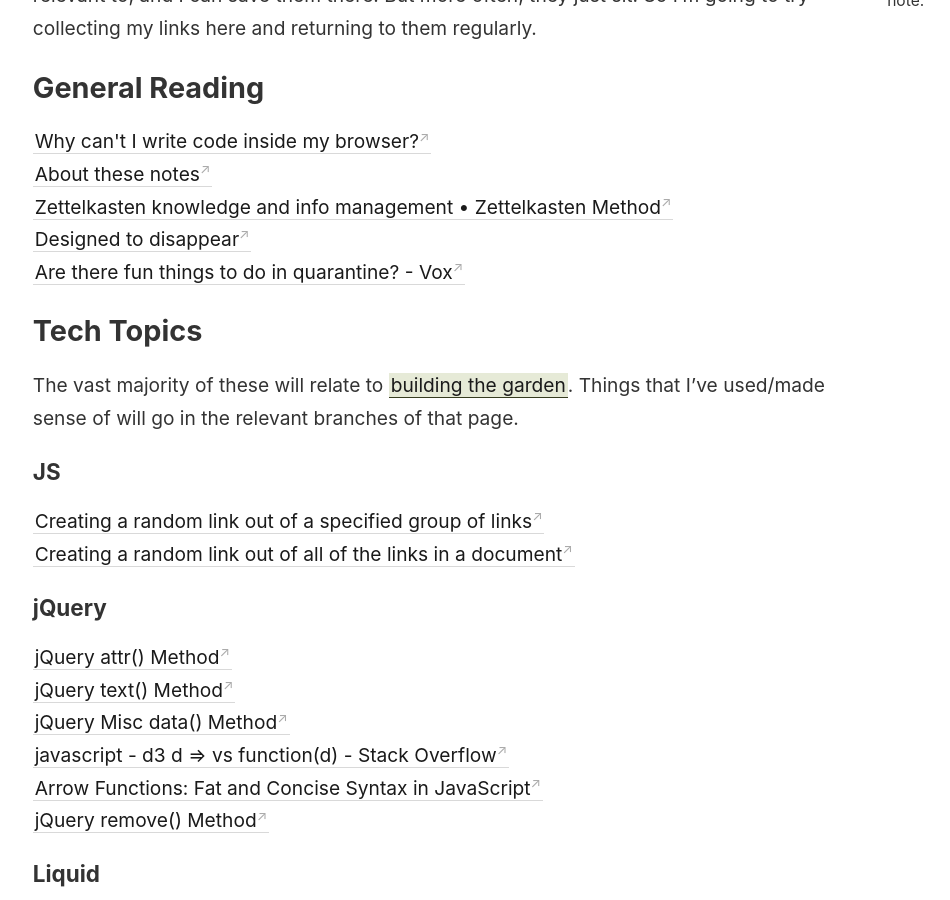
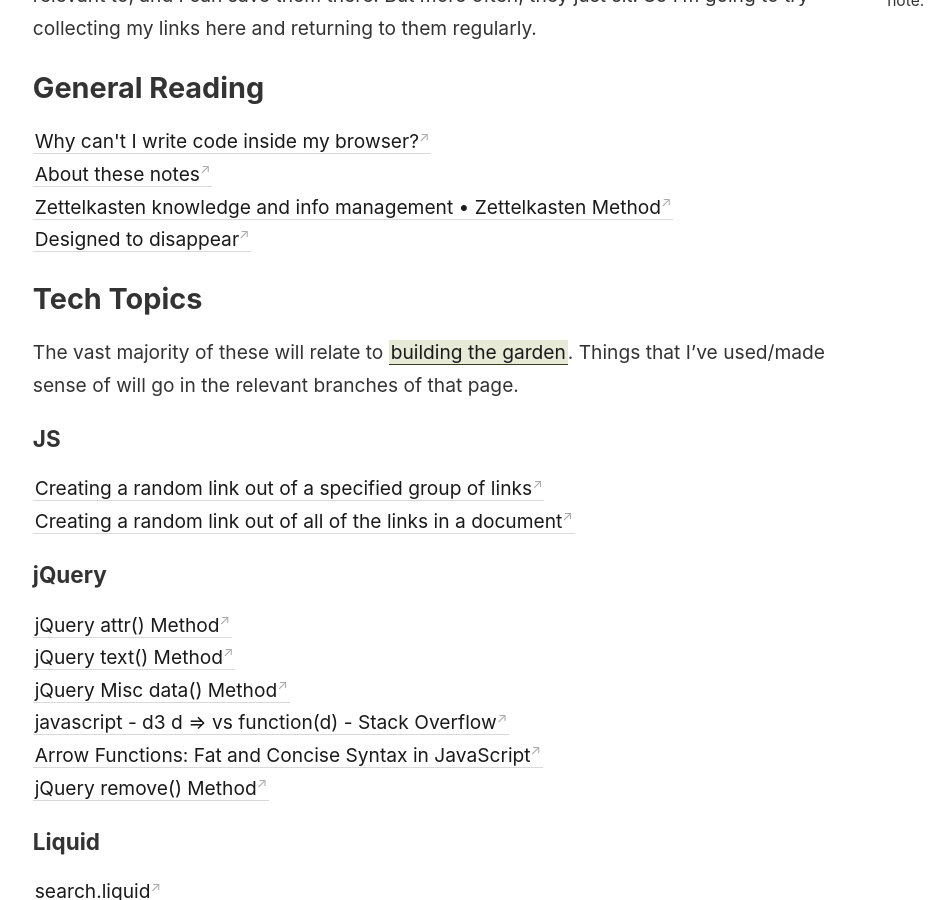
Before and after one commit to rhymeswithvocal/digital-garden, a Jekyll site: the page built from _notes/links.md, in a window 1280 px wide and 900 px high, scrolled down 333 px. Shown: the whole window, without its empty margins (44-994 px from the left). Built offline with Jekyll 4.4.1, drawn with Linux system fonts in a browser that asks for light colours.

Commit message:
removed a link

```diff
--- a/_notes/links.md
+++ b/_notes/links.md
@@ -10,7 +10,6 @@ I have developed a very nasty habit in the past few weeks of leaving dozens of l
 <a href="https://notes.azlen.me/g3tibyfv/">About these notes</a><br/>
 <a href="https://zettelkasten.de/">Zettelkasten knowledge and info management &bull; Zettelkasten Method</a><br/>
 <a href="https://rosano.hmm.garden/01etag49zpy2jz472n6zyba998">Designed to disappear</a><br/>
-<a href="https://www.vox.com/the-goods/21523704/fun-quarantine-home">Are there fun things to do in quarantine? - Vox</a><br/>
 
 
 ## Tech Topics
```
